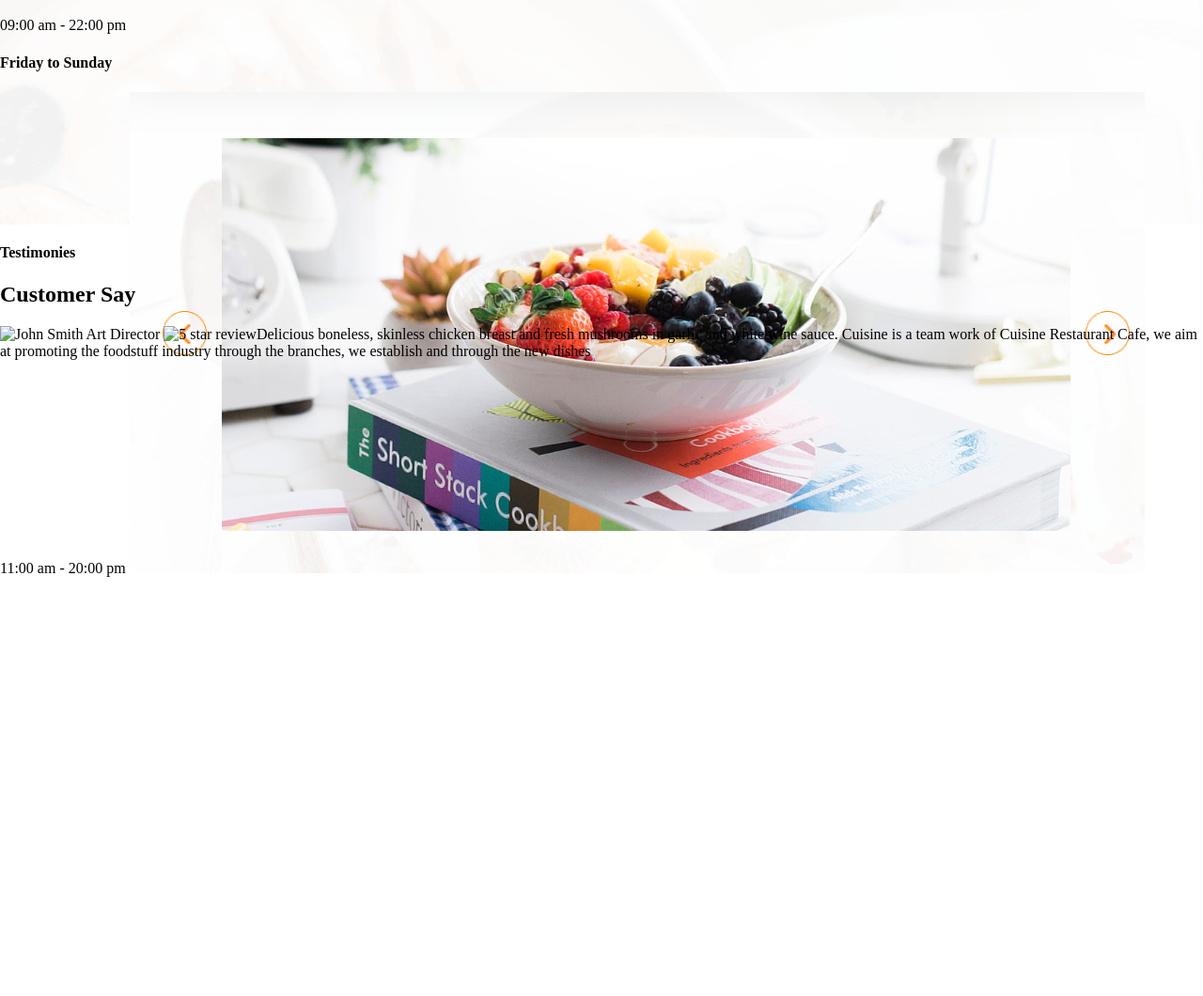
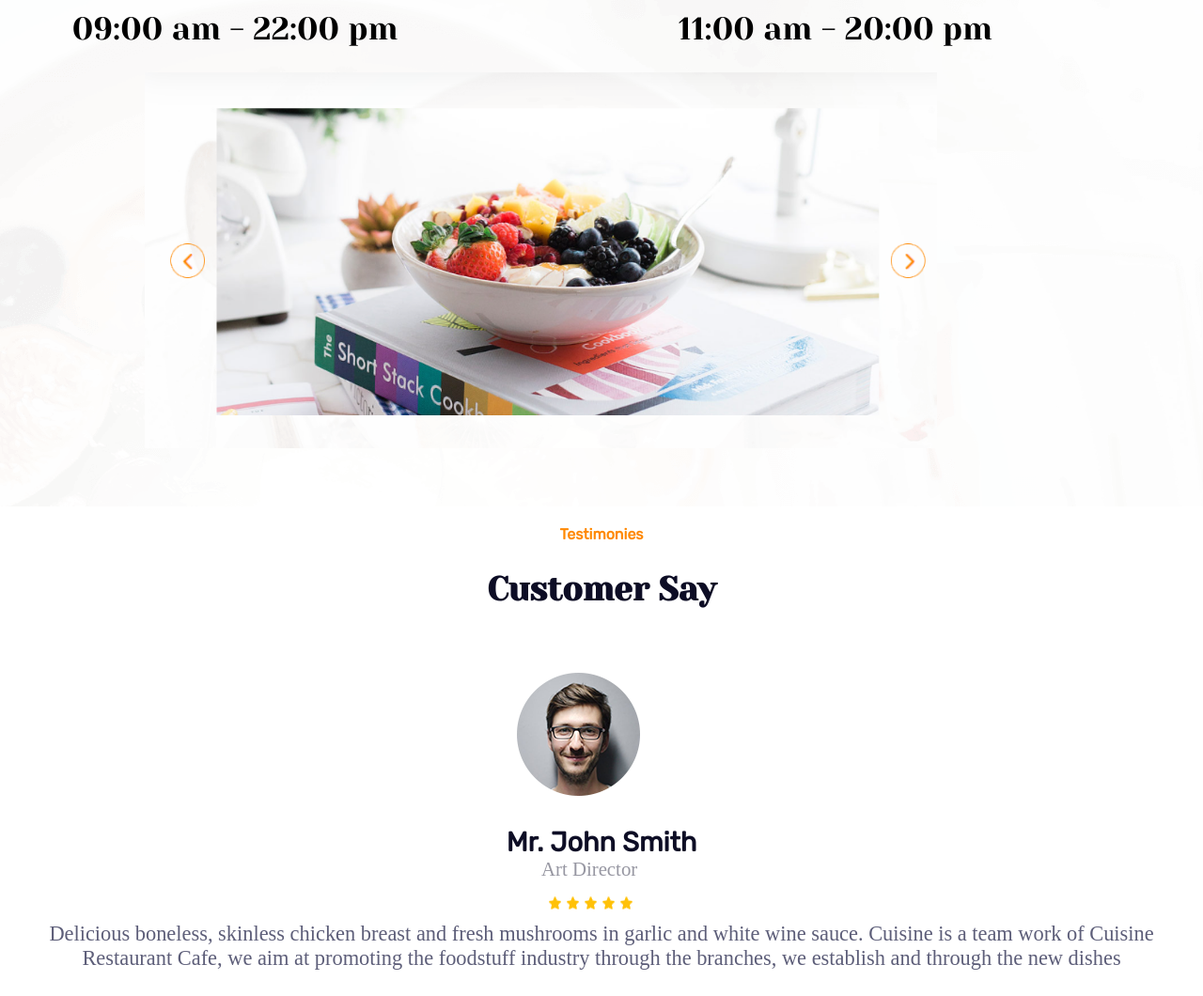
Before and after one commit to Arachneydev/100-devs-journey, a plain HTML site: page Restaurant-layout/index.html in a window 1280 px wide. Shown: the part 2719-3779 px from the top of the page at 94% size. Before the commit the page ends 3333 px from the top, so only its background shows below. Drawn offline with Linux system fonts and the light colour scheme.

Commit message:
finished layout

```diff
--- a/Restaurant-layout/index.html
+++ b/Restaurant-layout/index.html
@@ -119,7 +119,7 @@
 			<section class="orderdish">
 				<section class="con1 float-left dis">
 					<section class="hide">
-						<span class="dollar yeseva">14.99&dollar;</span>
+						<span class="dollar blue yeseva">14.99&dollar;</span>
 						<h2 class="fname rubik">Contadina</h2>
 						<button type="submit" name="Order Now" class="obutton d1">Order Now</button>
 					</section>
@@ -151,18 +151,19 @@
 			<h3 class="center orange rubik">Book Table</h3>
 			<h2 class="center yeseva blue">Opening Hours</h2>
 			<img src="callnum.png" alt="Call logo">
-			<h4 class=>Monday to Tuesday</h4>
-			<span>09:00 am - 22:00 pm</span>
-			<h4 class=>Friday to Sunday</h4>
-			<span class=>11:00 am - 20:00 pm</span>
-			<img src="vid.png" alt="video">
+			<h4 class="mon rubik">Monday to Tuesday</h4>
+			<span class="yeseva">09:00 am - 22:00 pm</span>
+			<h4 class="fri rubik">Friday to Sunday</h4>
+			<span class="yeseva">11:00 am - 20:00 pm</span>
+			<img src="vid.png" alt="video" class="vid">
 		</section>
-		<section>
-			<h4>Testimonies</h4>
-			<h2>Customer Say</h2>
-			<img src="#" alt="John Smith">
-			<span>Art Director</span>
-			<img src="#" alt="5 star review"
+		<section class="customer">
+			<h4 class="orange rubik center">Testimonies</h4>
+			<h2 class="blue yeseva center">Customer Say</h2>
+			<img src="john.png" alt="John Smith" class="john">
+			<h3 class="center rubik blue">Mr. John Smith</h3>
+			<span class="center art">Art Director</span>
+			<img src="5star.png" alt="5 star review" class="star">
 			<p>Delicious boneless, skinless chicken breast and fresh mushrooms in garlic and white wine sauce. Cuisine is a team work of Cuisine Restaurant Cafe, we aim at promoting the foodstuff industry through the branches, we establish and through the new dishes</p>
 		</section>
 	</body>
--- a/Restaurant-layout/style.css
+++ b/Restaurant-layout/style.css
@@ -278,7 +278,7 @@ main > *{
      background: url(f4.jpg) no-repeat center;
 }
 .book{
-     height: 700px;
+     height: 1000px;
      background: url(coffee.png) no-repeat right;
 }
 .book h3{
@@ -295,6 +295,64 @@ main > *{
 .book h2+ img{
      margin-left: 31%;
 }
+.vid{
+     height: 400px;
+     margin-left: 12%;
+     margin-top: 2%;
+}
+.mon{
+     width: 27%;
+     margin: 0 1% 2% 6%;
+     font-size: 1.6rem;
+}
+.mon + span{
+     margin-left: 6%;
+     font-size: 2.1rem;
+}
+.fri{
+     float: right;
+     width: 20%;
+     margin: -4% 16% 0 0;
+     font-size: 1.6rem;
+}
+.fri + span{
+     margin-left: 23%;
+     font-size: 2.1rem;
+}
+.customer{
+     height: 500px;
+     background-color: rgb(255, 255, 255);
+}
+.customer p{
+     color: rgb(93, 94, 121);
+}
+.john{
+     display: inline-block;
+     margin: 3% 0 0 43%;
+}
+.john ~ span{
+     display: inline-block;
+     margin-left: 45%;
+}
+.john + h3{
+     margin-bottom: 0;
+     font-size: 1.8rem;
+}
+.star{
+     margin: 1% 0 0 45%;
+}
+.art{
+     color: rgb(151, 151, 162);
+     font-size: 1.3rem;
+}
+.star + p{
+     font-size: 1.4rem;
+     margin: 0 2% 0 2%;
+     text-align: center;
+}
+.customer h2{
+     font-size: 2.2rem;
+}
 /******************************************
 /* ADDITIONAL STYLES
 /*******************************************/
```
Also changed, not shown: Restaurant-layout/5star.png (added), Restaurant-layout/finishedlayout.jpg (added), Restaurant-layout/john.png (added), 1 other file.
